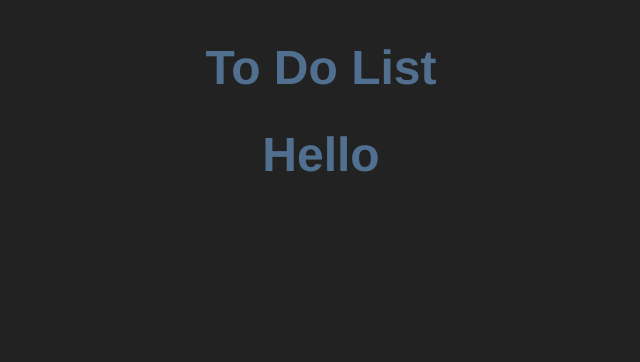
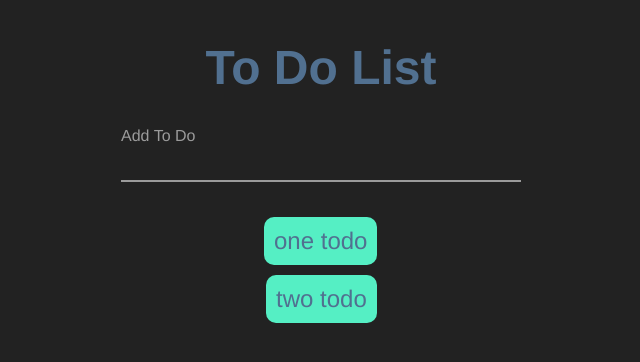
Before and after one commit to joshpled/Vue-ToDoList, a Vue app: page / in a window 1280 px wide. Shown: the top 362 px of the page, without its empty margins (319-959 px from the left). Built offline with nearby package versions, Linux system fonts and the light colour scheme.

Commit message:
make todo list home

```diff
--- a/src/components/ToDo.vue
+++ b/src/components/ToDo.vue
@@ -1,24 +1,40 @@
 <template>
-  <div class="item hvr-grow" ref="todo" @click="completeTodo">
-    {{ text }}<i class="far fa-times-circle deleteTodo" v-if="isCrossed" @click="emit('deleteTodo')"></i>
+  <div class="item hvr-grow" ref="todo" @click="toggleTodo">
+    {{ text }}
   </div>
+  <div
+    @click="removeTodo(e, text)"
+    class="far fa-times-circle close-button"
+    v-if="isCrossed"
+  ></div>
 </template>
 
 <script>
 import { ref } from "vue";
 export default {
   props: ["text"],
-  setup(props, {emit}) {
+  setup(props) {
+    console.log9;
     let text = ref(props.text);
     let todo = ref(null);
     let isCrossed = ref(false);
 
-    const completeTodo = () => {
-      isCrossed.value = true;
-      todo.value.classList.add("crossed");
+    const toggleTodo = () => {
+      isCrossed.value = !isCrossed.value;
+      if (isCrossed.value) {
+        todo.value.classList.add("crossed");
+      } else {
+        todo.value.classList.remove("crossed");
+      }
     };
 
-    return { text, todo, completeTodo, isCrossed, emit };
+    return { text, todo, toggleTodo, isCrossed };
+  },
+  methods: {
+    removeTodo(e, text) {
+      console.log(text);
+      this.$emit("removeTodo");
+    },
   },
 };
 </script>
@@ -28,17 +44,19 @@ export default {
   background: #55efc4;
   border-radius: 10px;
   width: fit-content;
-  display: inline-block;
   margin: 5px auto;
   padding: 10px;
   cursor: pointer;
+  display: inline-block;
 }
 .crossed {
   text-decoration: line-through;
   background: grey;
 }
-.deleteTodo {
+.close-button {
+  display: inline-block;
   color: rgb(223, 107, 107);
-  margin-left: 20px;
+  margin-left: 10px;
+  cursor: pointer;
 }
 </style>
--- a/src/router/index.js
+++ b/src/router/index.js
@@ -1,26 +1,12 @@
 import { createRouter, createWebHistory } from 'vue-router'
-import Home from '../views/Home.vue'
 import ToDoList from '../views/ToDoList.vue'
 
 const routes = [
   {
     path: '/',
-    name: 'Home',
-    component: Home
-  },
-  {
-    path: '/todolist',
     name: 'ToDoList',
     component: ToDoList
   },
-  {
-    path: '/about',
-    name: 'About',
-    // route level code-splitting
-    // this generates a separate chunk (about.[hash].js) for this route
-    // which is lazy-loaded when the route is visited.
-    component: () => import(/* webpackChunkName: "about" */ '../views/About.vue')
-  }
 ]
 
 const router = createRouter({
--- a/src/views/About.vue
+++ /dev/null
@@ -1,5 +0,0 @@
-<template>
-  <div class="about">
-    <h1>This is an about page</h1>
-  </div>
-</template>
--- a/src/views/Home.vue
+++ /dev/null
@@ -1,16 +0,0 @@
-<template>
-  <div class="home">
-    <h1>Hello</h1>
-  </div>
-</template>
-
-<script>
-// @ is an alias to /src
-
-export default {
-  name: 'Home',
-  components: {
-
-  }
-}
-</script>
--- a/src/views/ToDoList.vue
+++ b/src/views/ToDoList.vue
@@ -1,10 +1,10 @@
 <template>
 <div class="form__group field">
-  <input type="input" class="form__field" id='addToDo' @keyup.enter="addToDo" v-model="todo" />
+  <input type="input" class="form__field" id='addToDo' @keyup.enter="addToDo" v-model="todo"/>
   <label for="addToDo" class="form__label">Add To Do</label>
 </div>
   <div class="list" v-for="todo in todos" :key="todo">
-     <ToDo :text="todo" />
+     <ToDo :text="todo"  />
   </div>
 </template>
 
@@ -23,10 +23,10 @@ setup(){
     }
 
 	const deleteTodo = (e) => {
-		console.log('something is deleted')
+		return todos.value.filter(word => word != todo)
 	}
 
-    return{ todo, todos, addToDo, deleteTodo}
+    return{ todo, todos, addToDo}
 }
 }
 </script>
```
